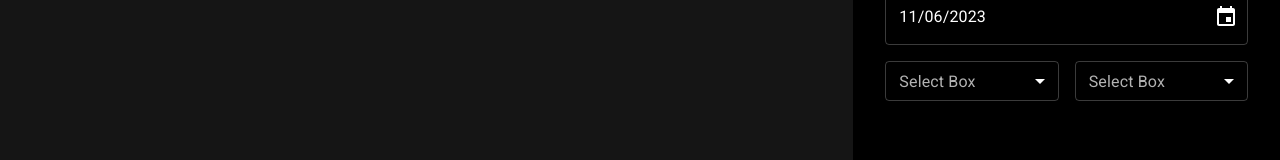
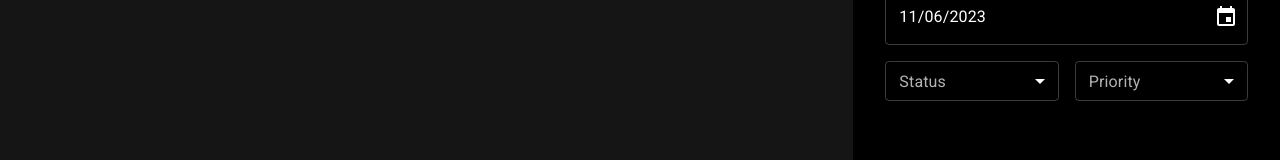
Before and after one commit to KQuiggins/TypeScript_Todo, a React (Vite) app: page / in a window 1280 px wide. Shown: the part 562-722 px from the top of the page. Built offline with nearby package versions, Linux system fonts and the light colour scheme.

Commit message:
Add PropTypes for TaskSelectField

```diff
--- a/src/components/createTaskForm/_taskSelectField.tsx
+++ b/src/components/createTaskForm/_taskSelectField.tsx
@@ -1,5 +1,6 @@
 import { FC, ReactElement } from 'react';
 import { ISelectField } from './interfaces/ISelectField';
+import PropTypes from 'prop-types';
 import {
 	Select,
 	FormControl,
@@ -41,4 +42,16 @@
     );
 };
 
+TaskSelectField.propTypes = {
+    name: PropTypes.string,
+    label: PropTypes.string,
+    value: PropTypes.string,
+    onChange: PropTypes.func,
+    items: PropTypes.arrayOf(PropTypes.shape({
+        value: PropTypes.string.isRequired,
+        label: PropTypes.string.isRequired
+    }).isRequired),
+    disabled: PropTypes.bool,
+};
+
 export default TaskSelectField;
--- a/src/components/createTaskForm/createTaskForm.tsx
+++ b/src/components/createTaskForm/createTaskForm.tsx
@@ -5,6 +5,8 @@
 import TaskDescriptionField from './_taskDescriptionField';
 import TaskDateField from './_taskDateField';
 import TaskSelectField from './_taskSelectField';
+import { Status } from './enums/Status';
+import { Priority } from './enums/Priority';
 
 //import PropTypes from 'prop-types';
 
@@ -36,8 +38,38 @@
 				sx={{ width: '100%' }}
 				spacing={2}
 			>
-				<TaskSelectField />
-				<TaskSelectField />
+				<TaskSelectField
+					label="Status"
+					name="status"
+					items={[
+						{
+							value: Status.todo,
+							label: Status.todo.toUpperCase(),
+						},
+						{
+							value: Status.inProgress,
+							label: Status.inProgress.toUpperCase(),
+						}
+					]}
+				/>
+				<TaskSelectField
+					label="Priority"
+					name="priority"
+					items={[
+						{
+							value: Priority.low,
+							label: Priority.low.toUpperCase(),
+						},
+						{
+							value: Priority.normal,
+							label: Priority.normal.toUpperCase(),
+						},
+						{
+							value: Priority.high,
+							label: Priority.high.toUpperCase(),
+						}
+					]}
+				/>
 			</Stack>
 		</Box>
 	);
--- /dev/null
+++ b/src/components/createTaskForm/enums/Priority.tsx
@@ -0,0 +1,5 @@
+export enum Priority {
+    high = 'high',
+    normal = 'normal',
+    low = 'low'
+}
--- /dev/null
+++ b/src/components/createTaskForm/enums/Status.tsx
@@ -0,0 +1,5 @@
+export enum Status {
+    todo = 'todo',
+    inProgress = 'inProgress',
+    completed = 'completed'
+}
```
